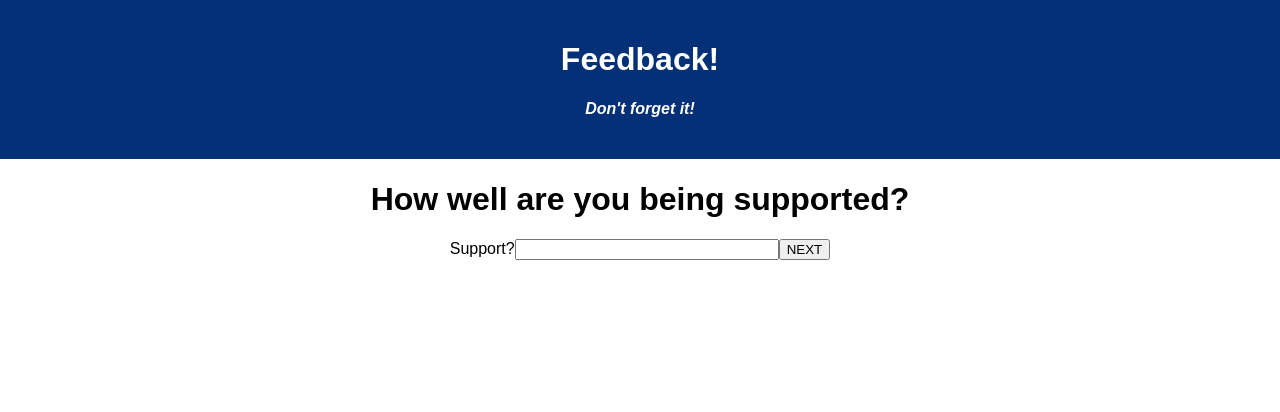
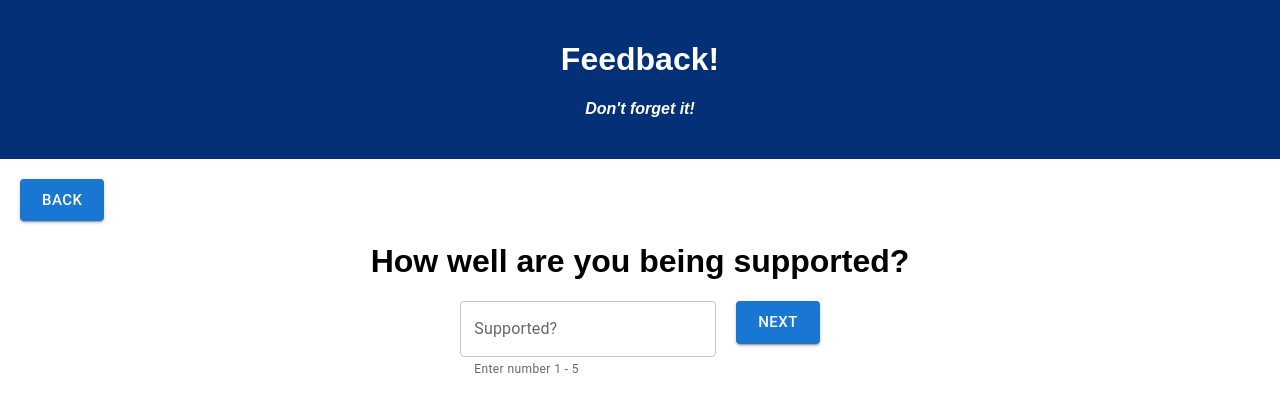
Before and after one commit to weisp014/weekend-redux-feedback-loop, a React (Create React App) app: page /#/supported in a window 1280 px wide. Shown: the top 412 px of the page. Built offline with nearby package versions, Linux system fonts and the light colour scheme.

Commit message:
copied form validation and consistent styling to all pages of form

```diff
--- a/src/components/CommentsForm/CommentsForm.jsx
+++ b/src/components/CommentsForm/CommentsForm.jsx
@@ -1,6 +1,8 @@
-import { useSelector, useDispatch } from "react-redux";
+import { useDispatch } from "react-redux";
 import { useState } from "react";
 import { useHistory } from "react-router-dom";
+import TextField from "@mui/material/TextField";
+import Button from "@mui/material/Button";
 
 function CommentsForm() {
   const history = useHistory();
@@ -23,22 +25,35 @@ function CommentsForm() {
     setComments(event.target.value);
   };
 
+  // return to previous page
+  const goBack = () => {
+    history.goBack();
+  };
+
   return (
-    <form onSubmit={handleSubmit}>
-      <h1>Any comments you want to leave?</h1>
-      <label>
-        Comments?
-        <input
+    <>
+      <div className="backBtn">
+        <Button onClick={goBack} variant="contained" size="large" type="button">
+          BACK
+        </Button>
+      </div>
+      <form onSubmit={handleSubmit}>
+        <h1 className="formTitle">Any comments you want to leave?</h1>
+        <TextField
           className="ratingInput"
+          id="demo-helper-text-aligned"
           type="text"
-          name="comments"
-          value={comments}
+          label="Comments?"
+          helperText="Optional"
           onChange={handleCommentsChange}
         />
-      </label>
-
-      <button type="submit">NEXT</button>
-    </form>
+        <span className="nextBtn">
+          <Button variant="contained" size="large" type="submit">
+            NEXT
+          </Button>
+        </span>
+      </form>
+    </>
   );
 }
 
--- a/src/components/FeelingForm/FeelingForm.jsx
+++ b/src/components/FeelingForm/FeelingForm.jsx
@@ -13,7 +13,7 @@ function FeelingForm() {
     event.preventDefault();
     console.log("in handleSubmit", feeling);
 
-    //alert if no input
+    //alert if no input or outside range
     if (!feeling || Number(feeling) > 5 || Number(feeling < 1)) {
       alert("Enter number between 1 and 5");
       return;
--- a/src/components/SupportedForm/SupportedForm.jsx
+++ b/src/components/SupportedForm/SupportedForm.jsx
@@ -1,17 +1,23 @@
-import { useSelector, useDispatch } from "react-redux";
+import { useDispatch } from "react-redux";
 import { useState } from "react";
 import { useHistory } from "react-router-dom";
+import TextField from "@mui/material/TextField";
+import Button from "@mui/material/Button";
 
 function SupportedForm() {
   const history = useHistory();
   const dispatch = useDispatch();
-  const [supported, setSupported] = useState('');
+  const [supported, setSupported] = useState("");
 
   const handleSubmit = (event) => {
     event.preventDefault();
     console.log("in handleSubmit", supported);
 
-    // TODO: input validation
+    //alert if no input or outside range
+    if (!supported || Number(supported) > 5 || Number(supported < 1)) {
+      alert("Enter number between 1 and 5");
+      return;
+    }
 
     dispatch({
       type: "NEW_SUPPORTED_RATING",
@@ -25,24 +31,36 @@ function SupportedForm() {
     setSupported(event.target.value);
   };
 
+  // return to previous page
+  const goBack = () => {
+    history.goBack();
+  };
+
   return (
-    <form onSubmit={handleSubmit}>
-      <h1>How well are you being supported?</h1>
-      <label>
-        Support?
-        <input
+    <>
+      <div className="backBtn">
+        <Button onClick={goBack} variant="contained" size="large" type="button">
+          BACK
+        </Button>
+      </div>
+      <form onSubmit={handleSubmit}>
+        <h1 className="formTitle">How well are you being supported?</h1>
+        <TextField
           className="ratingInput"
-          type="number"
-          name="sRating"
-          value={supported}
+          id="demo-helper-text-aligned"
+          type="text"
+          label="Supported?"
+          helperText="Enter number 1 - 5"
           onChange={handleSupportChange}
-          min="1"
-          max="5"
+          inputProps={{ inputMode: "numeric", pattern: "[1-5]*" }}
         />
-      </label>
-
-      <button type="submit">NEXT</button>
-    </form>
+        <span className="nextBtn">
+          <Button variant="contained" size="large" type="submit">
+            NEXT
+          </Button>
+        </span>
+      </form>
+    </>
   );
 }
 
--- a/src/components/UnderstandingForm/UnderstandingForm.jsx
+++ b/src/components/UnderstandingForm/UnderstandingForm.jsx
@@ -1,6 +1,8 @@
-import { useSelector, useDispatch } from "react-redux";
+import { useDispatch } from "react-redux";
 import { useState } from "react";
 import { useHistory } from "react-router-dom";
+import TextField from "@mui/material/TextField";
+import Button from "@mui/material/Button";
 
 function UnderstandingForm() {
   const history = useHistory();
@@ -11,7 +13,11 @@ function UnderstandingForm() {
     event.preventDefault();
     console.log("in handleSubmit", understanding);
 
-    // TODO: input validation
+    //alert if no input or outside range
+    if (!understanding || Number(understanding) > 5 || Number(understanding < 1)) {
+      alert("Enter number between 1 and 5");
+      return;
+    }
 
     dispatch({
       type: "NEW_UNDERSTANDING_RATING",
@@ -25,24 +31,38 @@ function UnderstandingForm() {
     setUnderstanding(event.target.value);
   };
 
+  // return to previous page
+  const goBack = () => {
+    history.goBack();
+  };
+
   return (
-    <form onSubmit={handleSubmit}>
-      <h1>How well are you understanding the content?</h1>
-      <label>
-        Understanding?
-        <input
+    <>
+      <div className="backBtn">
+        <Button onClick={goBack} variant="contained" size="large" type="button">
+          BACK
+        </Button>
+      </div>
+      <form onSubmit={handleSubmit}>
+        <h1 className="formTitle">
+          How well are you understanding the content?
+        </h1>
+        <TextField
           className="ratingInput"
-          type="number"
-          name="uRating"
-          value={understanding}
+          id="demo-helper-text-aligned"
+          type="text"
+          label="Understanding?"
+          helperText="Enter number 1 - 5"
           onChange={handleUnderstandingChange}
-          min="1"
-          max="5"
+          inputProps={{ inputMode: "numeric", pattern: "[1-5]*" }}
         />
-      </label>
-
-      <button type="submit">NEXT</button>
-    </form>
+        <span className="nextBtn">
+          <Button variant="contained" size="large" type="submit">
+            NEXT
+          </Button>
+        </span>
+      </form>
+    </>
   );
 }
 
```
